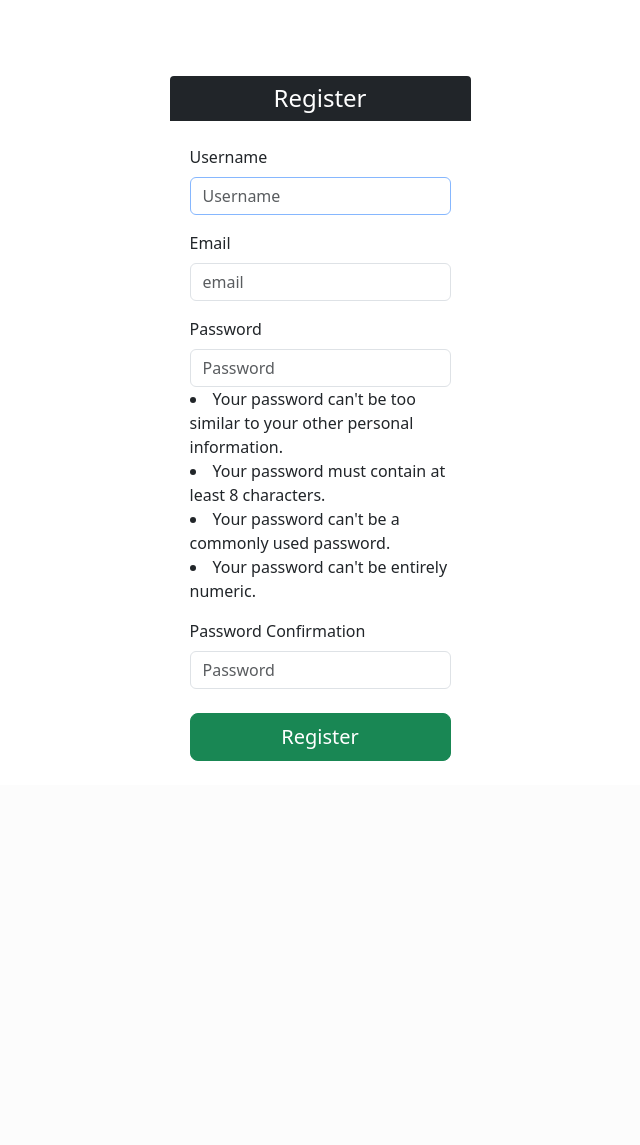
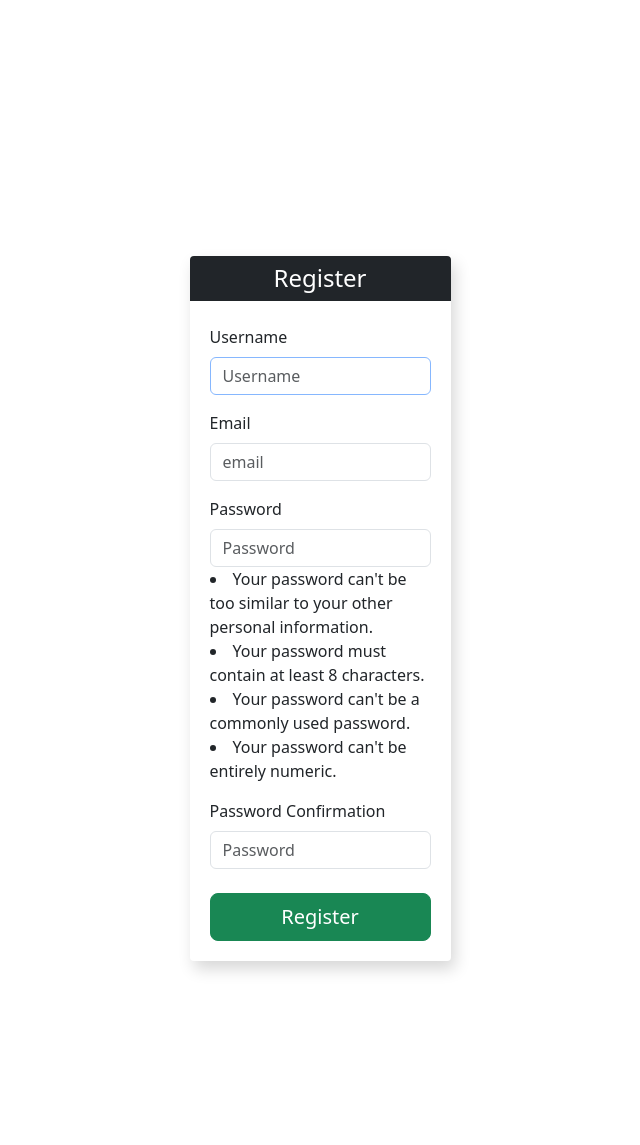
Before and after one commit to SRaflian/Django-Auth, a Django app: page /accounts/register/ in a window 1280 px wide. Shown: the part 56-1201 px from the top of the page, without its empty margins (320-960 px from the left). Before the commit the page ends 817 px from the top, so only its background shows below. Run offline with Django 5.2, Linux system fonts and the light colour scheme; some libraries are stand-ins or nearby versions.

Commit message:
delete css style duplicate

```diff
--- a/django_project/templates/registration/login.html
+++ b/django_project/templates/registration/login.html
@@ -4,7 +4,6 @@
 {% block title %}Login{% endblock %}
 {% block extra_blocks %}
 <style>
-.formContainer {
 	.formContainer {
     box-shadow : 4px 8px 16px #d7d7d7;
     margin:20vh auto;
@@ -21,7 +20,6 @@
     border-radius:4px 4px 0px 0px;
     color:#fff;
     }
-  }
 </style>
 {% endblock %}
 {% block content %}
--- a/django_project/templates/registration/register.html
+++ b/django_project/templates/registration/register.html
@@ -1,11 +1,9 @@
 <!-- templates/registration/registration.html -->
 {% extends "base.html" %}
-
+{% load widget_tweaks %}
 {% block title %}Register{% endblock %}
-{% load widget_tweaks %}
 {% block extra_blocks %}
 <style>
-.formContainer {
 	.formContainer {
     box-shadow : 4px 8px 16px #d7d7d7;
     margin:20vh auto;
@@ -22,7 +20,6 @@
     border-radius:4px 4px 0px 0px;
     color:#fff;
     }
-  }
 </style>
 {% endblock %}
 {% block content %}
```
